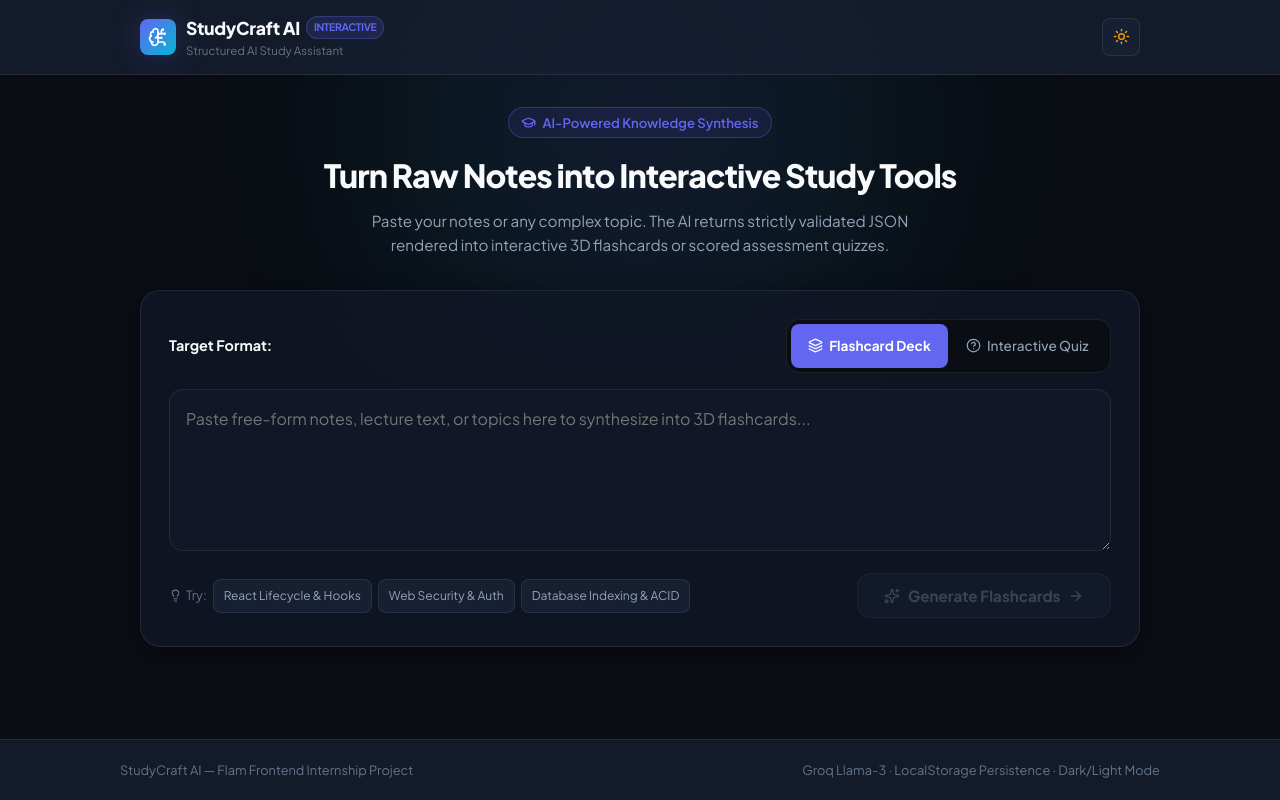
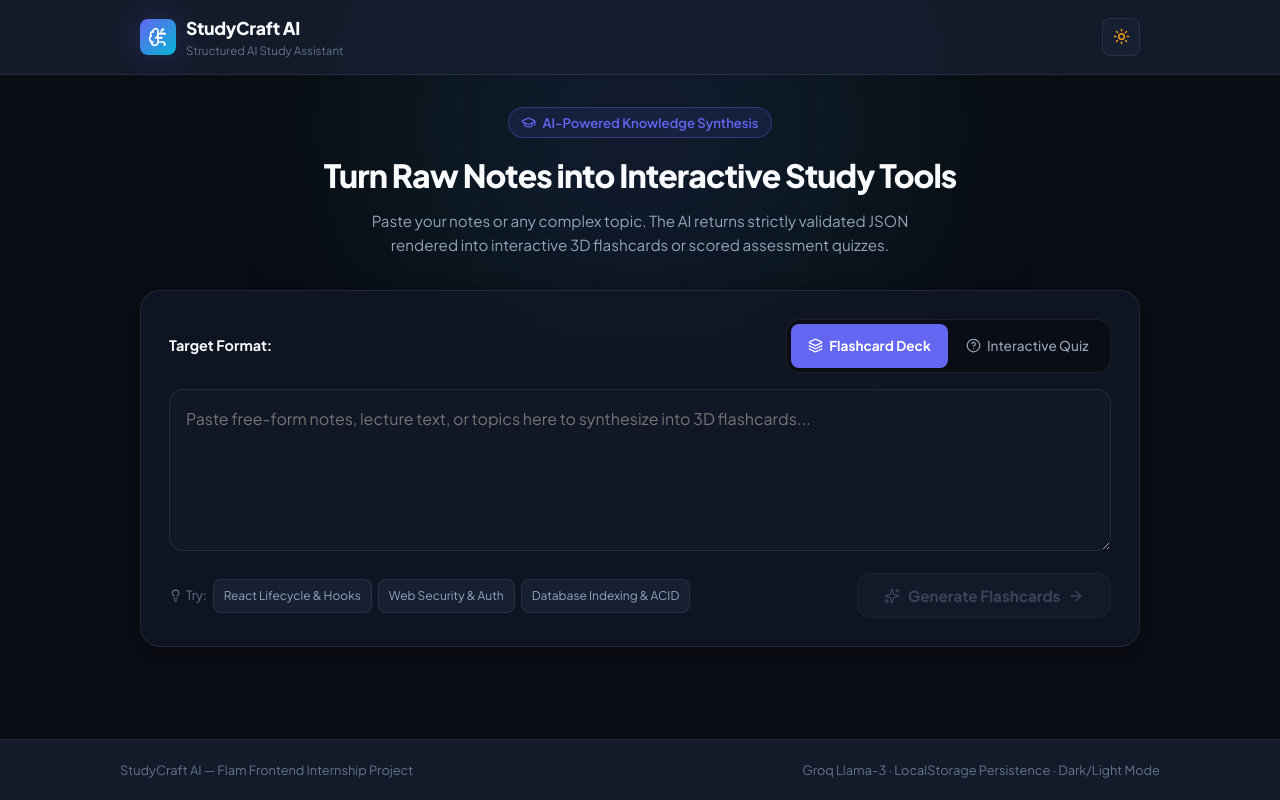
Before and after one commit to Maheshsd-234/StudyCraft_AI-FLAM_AI-, a React (Vite) app: page / in a window 1280 px wide. Built offline with nearby package versions, Linux system fonts and the light colour scheme.

Commit message:
style: remove interactive badge next to logo for cleaner brand header

```diff
--- a/src/App.jsx
+++ b/src/App.jsx
@@ -205,20 +205,6 @@ export default function App() {
                 }}
               >
                 StudyCraft AI
-                <span
-                  style={{
-                    fontSize: '0.65rem',
-                    padding: '2px 7px',
-                    borderRadius: '999px',
-                    backgroundColor: 'rgba(99, 102, 241, 0.15)',
-                    color: 'var(--accent-primary)',
-                    border: '1px solid rgba(99, 102, 241, 0.3)',
-                    fontWeight: '700',
-                    textTransform: 'uppercase',
-                  }}
-                >
-                  Interactive
-                </span>
               </h1>
               <p style={{ fontSize: '0.72rem', color: 'var(--text-muted)', margin: 0 }}>
                 Structured AI Study Assistant
```
